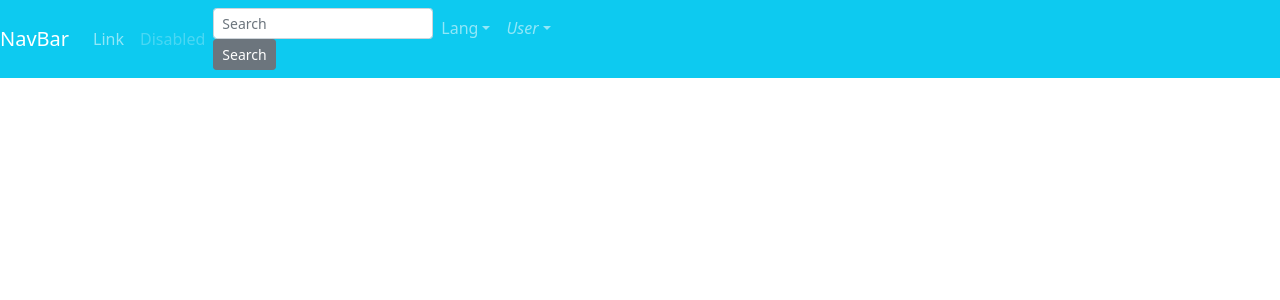
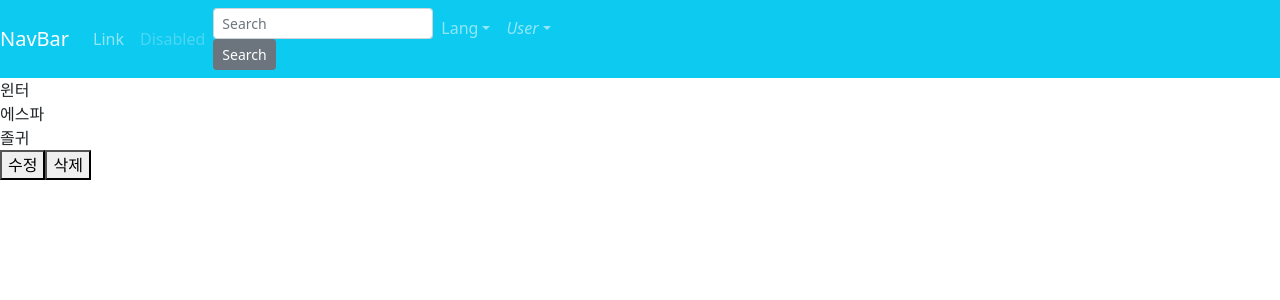
Before and after one commit to bill1224/vue, a Vue app in the folder vue_study/: page /detail/1 in a window 1280 px wide. Shown: the top 300 px of the page. Built offline with nearby package versions, Linux system fonts and the light colour scheme.

Commit message:
Update and Delete

```diff
--- a/vue_study/src/components/Create.vue
+++ b/vue_study/src/components/Create.vue
@@ -3,7 +3,7 @@
         <input type="text" placeholder="글쓴이" v-model="writer" />
         <input type="text" placeholder="제목" v-model="title"/>
         <textarea name="" id="" cols="30" rows="10" placeholder="내용" v-model="content"></textarea>
-        <button @click="write">작성</button>
+        <button @click="index !== undefined ? update() : write()">{{ index !== undefined ? "수정" : "작성" }}</button>
     </div>
 </template>
 
@@ -12,11 +12,13 @@ import data from '@/data'
 export default {
     name: 'Create',
     data() {
+        const index = this.$route.params.contentId;
         return {
             data: data,
-            writer: "",
-            title: "",
-            content: ""
+            index: index,
+            writer: index !== undefined ? data[index].writer : "",
+            title: index !== undefined ? data[index].title : "",
+            content: index !== undefined ? data[index].content : "",
         }
     },
     methods: {
@@ -29,6 +31,14 @@ export default {
             this.$router.push({
                 path:"/"
             })
+        },
+        update() {
+            data[this.index].writer = this.writer
+            data[this.index].title = this.title
+            data[this.index].content = this.content
+            this.$router.push({
+                path:"/"
+            })
         }
     }
 }
--- /dev/null
+++ b/vue_study/src/components/Detail.vue
@@ -0,0 +1,40 @@
+<template>
+    <div>
+        <div>{{ data.writer }}</div>
+        <div>{{ data.title }}</div>
+        <div>{{ data.content }}</div>
+        <button @click="updateData">수정</button>
+        <button @click="deleteData(index)">삭제</button>
+    </div>
+</template>
+
+<script>
+import data from '@/data';
+export default {
+    name: 'detail',
+    data() {
+        const index = this.$route.params.contentId
+        return {
+            data: data[index],
+            index: index
+        }
+    },
+    methods: {
+        // 특정인덱스인 값을 삭제할 때 사용함
+        deleteData() {
+            data.splice(this.index, 1)
+            this.$router.push({
+                path:"/"
+            })
+        },
+        updateData() {
+            this.$router.push({
+                name: 'Create',
+                params: {
+                    contentId: this.index
+                }
+            })
+        }
+    },
+}
+</script>
--- a/vue_study/src/components/Read.vue
+++ b/vue_study/src/components/Read.vue
@@ -1,7 +1,7 @@
 <template>
     <div>
         <table>
-            <tr v-for="(value,i) in data" :key=i>
+            <tr v-for="(value,i) in data" :key=i @click="detail(i)">
                 <td>{{ value.writer }}</td>
                 <td>{{ value.title }}</td>
                 <td>{{ value.content }}</td>
@@ -26,6 +26,15 @@ export default {
             this.$router.push({
                 path: 'create'
             })
+        },
+        detail(i){
+            this.$router.push({
+                //params를 넘겨줄때에는 push할때 path보단 name을 사용
+                name: 'Detail',
+                params: {
+                    contentId: i
+                }
+            })
         }
     }
 }
--- /dev/null
+++ b/vue_study/src/components/Update.vue
@@ -0,0 +1,23 @@
+<template>
+    <div>
+        <!-- <input type="text" v-model="data[$route.params.id].writer" name="ff">
+         {{ writer }} -->
+
+    </div>
+</template>
+
+<script>
+import data from '@/data';
+
+export default {
+    name: 'update',
+    data() {
+        return {
+            data: data,
+            writer: "",
+            title: "",
+            contents: ""
+        }
+    },
+}
+</script>
--- a/vue_study/src/router.js
+++ b/vue_study/src/router.js
@@ -4,6 +4,8 @@ import VueRouter from "vue-router";
 import About from "./views/About";
 import Read from "./components/Read";
 import Create from "./components/Create";
+// import Update from "./components/Update";
+import Detail from "./components/Detail";
 
 Vue.use(VueRouter);
 
@@ -24,10 +26,19 @@ const router = new VueRouter({
             component: Read
         },
         {
-            path: "/create",
+            // params뒤에 ?를 붙혀주지 않으면,
+            // 수정하는 경우가 아닐때엔 contentId가 없기 때문에 컴포넌트를 불러오지 못한다.
+            // 하지만 ?를 붙힘으로써 파라미터가 없어도 불러올 수 있게 된다.
+            path: "/create/:contentId?",
             name: "Create",
             component: Create
         },
+        {
+            path: "/detail/:contentId",
+            name: "Detail",
+            component: Detail
+        },
+
     ]
 
 });
```
